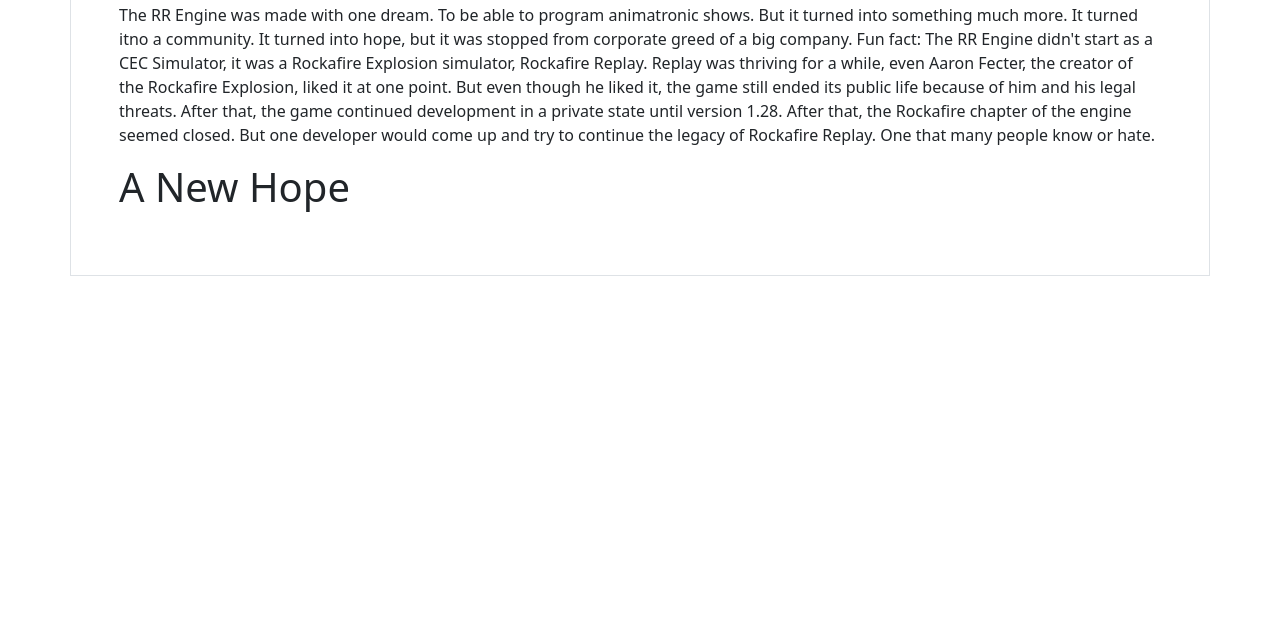
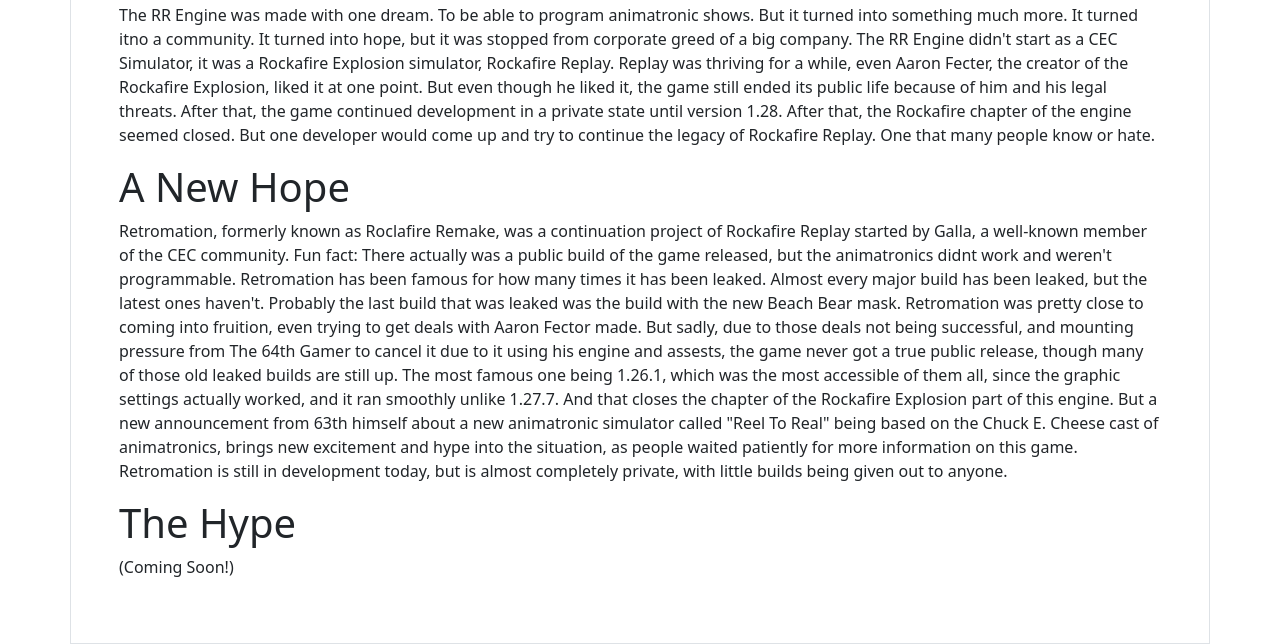
Before and after one commit to realrandombeans/showtapeselection.github.io, a website: page pages/rtrhistory.html in a window 1280 px wide. Shown: the part 542-1186 px from the top of the page. Before the commit the page ends 818 px from the top, so only its background shows below. Drawn offline with nearby package versions, Linux system fonts and the light colour scheme; files that its build step writes are made by us from their sources.

Commit message:
Retromation paragrah added

```diff
--- a/pages/rtrhistory.html
+++ b/pages/rtrhistory.html
@@ -41,8 +41,8 @@
         <h1>From Humble Beginnings</h1>
         <p> The RR Engine was made with one dream. To be able to program animatronic shows.
          But it turned into something much more. It turned itno a community. It turned
-         into hope, but it was stopped from corporate greed of a big company. Fun fact: The
-         RR Engine didn't start as a CEC Simulator, it was a Rockafire Explosion simulator,
+         into hope, but it was stopped from corporate greed of a big company. The RR
+         Engine didn't start as a CEC Simulator, it was a Rockafire Explosion simulator,
          Rockafire Replay. Replay was thriving for a while, even Aaron Fecter, the creator
          of the Rockafire Explosion, liked it at one point. But even though he liked it, the
          game still ended its public life because of him and his legal threats. After that,
@@ -51,9 +51,23 @@
          try to continue the legacy of Rockafire Replay. One that many people know or hate. <p>
 
         <h1>A New Hope</h1>
-        <p>
+        <p>Retromation, formerly known as Roclafire Remake, was a continuation project of Rockafire
+        Replay started by Galla, a well-known member of the CEC community. Fun fact: There actually
+        was a public build of the game released, but the animatronics didnt work and weren't programmable.
+        Retromation has been famous for how many times it has been leaked. Almost every major build has
+        been leaked, but the latest ones haven't. Probably the last build that was leaked was the build
+        with the new Beach Bear mask. Retromation was pretty close to coming into fruition, even trying to
+        get deals with Aaron Fector made. But sadly, due to those deals not being successful, and mounting
+        pressure from The 64th Gamer to cancel it due to it using his engine and assests, the game never got
+        a true public release, though many of those old leaked builds are still up. The most famous one being
+        1.26.1, which was the most accessible of them all, since the graphic settings actually worked, and it
+        ran smoothly unlike 1.27.7. And that closes the chapter of the Rockafire Explosion part of this
+        engine. But a new announcement from 63th himself about a new animatronic simulator called "Reel To Real"
+        being based on the Chuck E. Cheese cast of animatronics, brings new excitement and hype into the
+        situation, as people waited patiently for more information on this game. Retromation is still in
+        development today, but is almost completely private, with little builds being given out to anyone.<p>
 
-        <p>
-
+        <h1>The Hype</h1>
+        <p>(Coming Soon!)<p>
 </body>
 </html>
```
